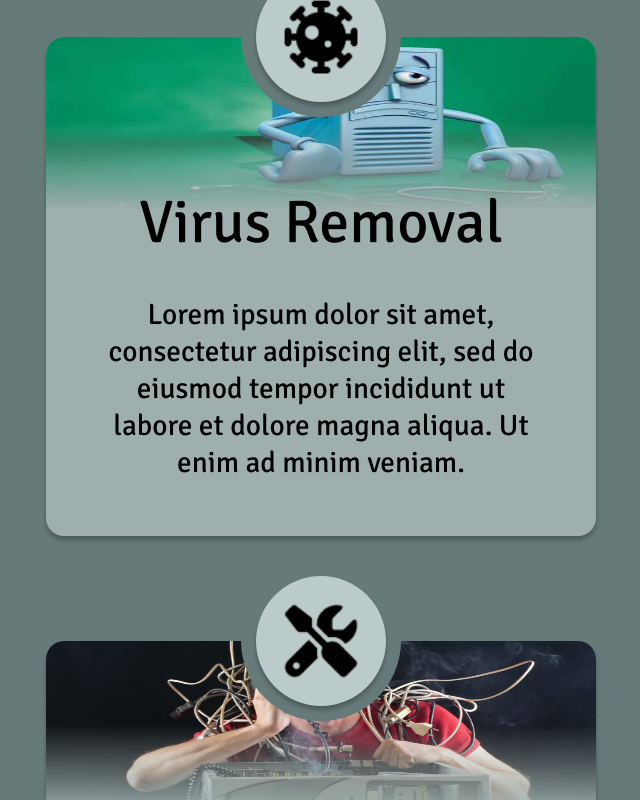
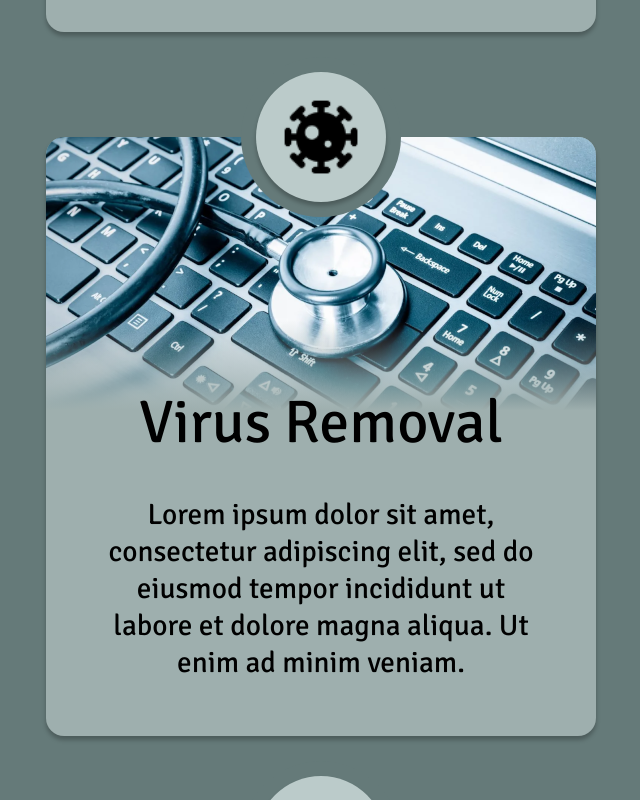
Before and after one commit to mroley1/Back-Mountain-Tech-Repair-Website, a plain HTML site: page index.html in a window 1280 px wide. Shown: the part 2120-2920 px from the top of the page, without its empty margins (319-959 px from the left). Drawn offline with Linux system fonts and the light colour scheme.

Commit message:
update pictures

```diff
--- a/index.html
+++ b/index.html
@@ -55,7 +55,7 @@
                                 <img class="icon" src="./assets/desktop-solid.png">
                             </div>
                         </div>
-                        <img class="image" src="./assets/pc_building.jpg">
+                        <img class="image" src="./assets/pc_building.png">
                         <div class="content">
                             <div class="title">
                                 PC Building
@@ -72,7 +72,7 @@
                                 <img class="icon" src="./assets/virus-solid.png">
                             </div>
                         </div>
-                        <img class="image" src="./assets/virus_removal.jpg">
+                        <img class="image" src="./assets/virus_removal.png">
                         <div class="content">
                             <div class="title">
                                 Virus Removal
@@ -89,7 +89,7 @@
                                 <img class="icon" src="./assets/screwdriver-wrench-solid.png">
                             </div>
                         </div>
-                        <img class="image" src="./assets/troubleshooting.jpg">
+                        <img class="image" src="./assets/troubleshooting.png">
                         <div class="content">
                             <div class="title">
                                 Troubleshooting
--- a/styles.css
+++ b/styles.css
@@ -142,7 +142,6 @@ a {
 
 .service_panel .image {
     width: 100%;
-    height: 200px;
     border-radius: 18px;
 }
 
@@ -177,6 +176,10 @@ a {
         height: 130px;
     }
 
+    .service_panel .image {
+        height: 300px;
+    }
+
     .service_panel .icon_mask {
         left: calc(50% - 80px);
         width: 160px;
@@ -206,6 +209,10 @@ a {
     .service_panel .icon_mask .icon_container {
         width: 100px;
         height: 100px;
+    }
+
+    .service_panel .image {
+        height: 218px;
     }
 
     .service_panel .icon_mask {
```
Also changed, not shown: assets/john.png, assets/pc_building.png (added), assets/troubleshooting.png (added), assets/virus_removal.png (added).
